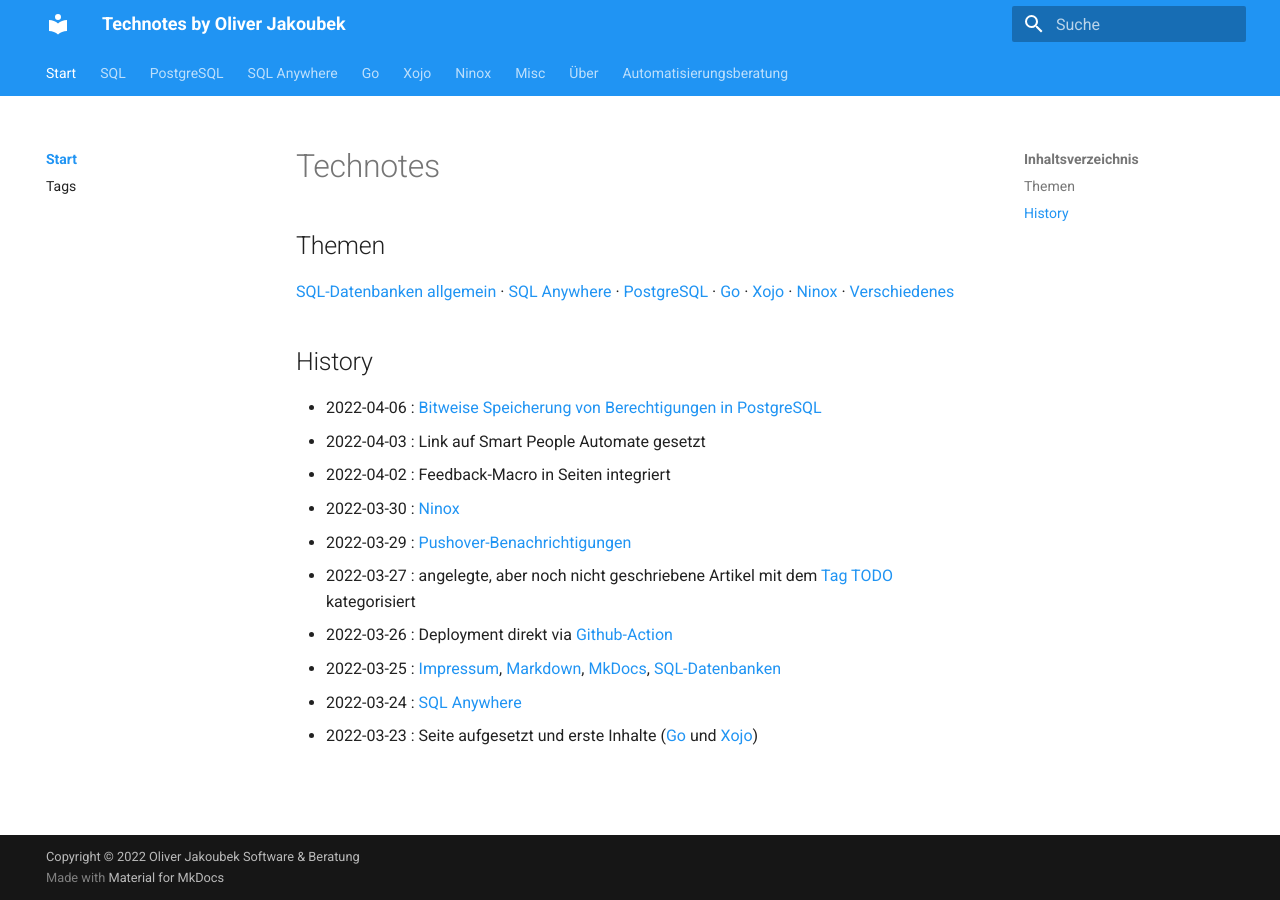
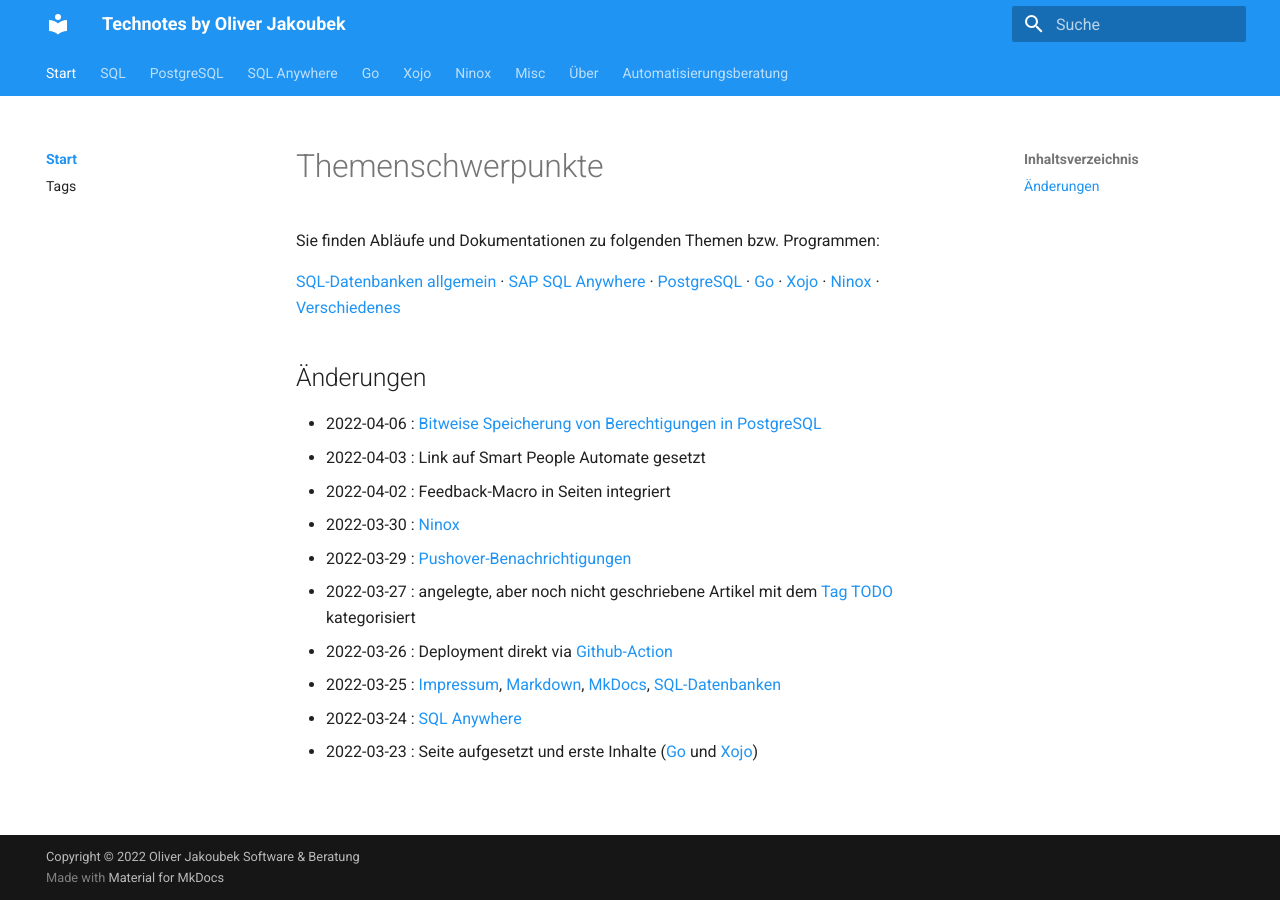
Before and after one commit to jakoubek/technotes, an MkDocs documentation site: the page built from docs/index.md, in a window 1280 px wide. Built offline with MkDocs 1.6.1 and Material for MkDocs 9.7.7, drawn with Linux system fonts in a browser that asks for light colours.

Commit message:
Startseite leicht überarbeitet
Technotes/Themen -> Themenschwerpunkte
History -> Änderungen

```diff
--- a/docs/index.md
+++ b/docs/index.md
@@ -2,13 +2,13 @@
 title: Technotes Home
 ---
 
-# Technotes
+# Themenschwerpunkte
 
-## Themen
+Sie finden Abläufe und Dokumentationen zu folgenden Themen bzw. Programmen:
 
-[SQL-Datenbanken allgemein](sql/) &middot; [SQL Anywhere](sql-anywhere/) &middot; [PostgreSQL](postgresql/) &middot; [Go](go/) &middot; [Xojo](xojo/) &middot; [Ninox](ninox/) &middot; [Verschiedenes](misc/)
+[SQL-Datenbanken allgemein](sql/) &middot; [SAP SQL Anywhere](sql-anywhere/) &middot; [PostgreSQL](postgresql/) &middot; [Go](go/) &middot; [Xojo](xojo/) &middot; [Ninox](ninox/) &middot; [Verschiedenes](misc/)
 
-## History
+## Änderungen
 
 - 2022-04-06 : [Bitweise Speicherung von Berechtigungen in PostgreSQL](/postgresql/bitwise/)
 - 2022-04-03 : Link auf Smart People Automate gesetzt
```
